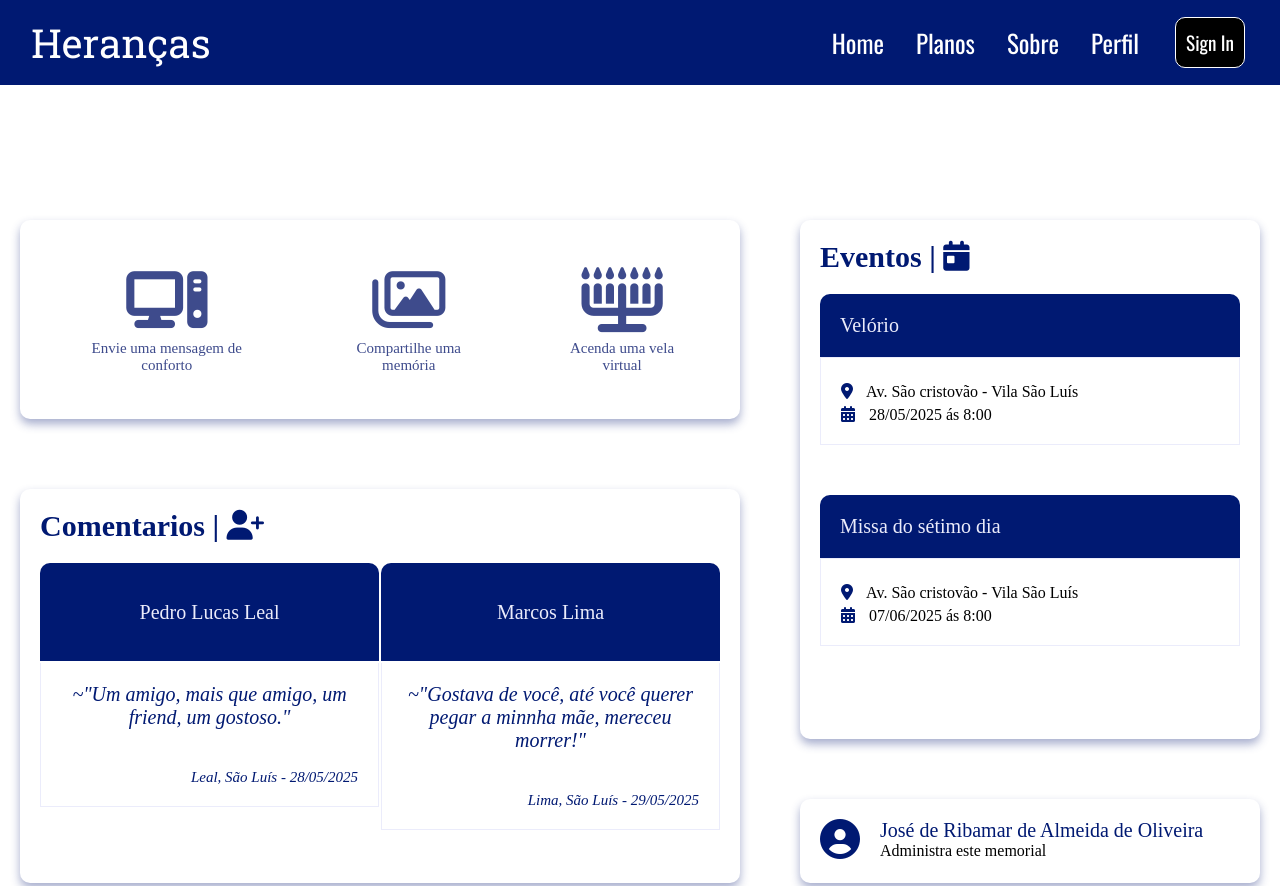
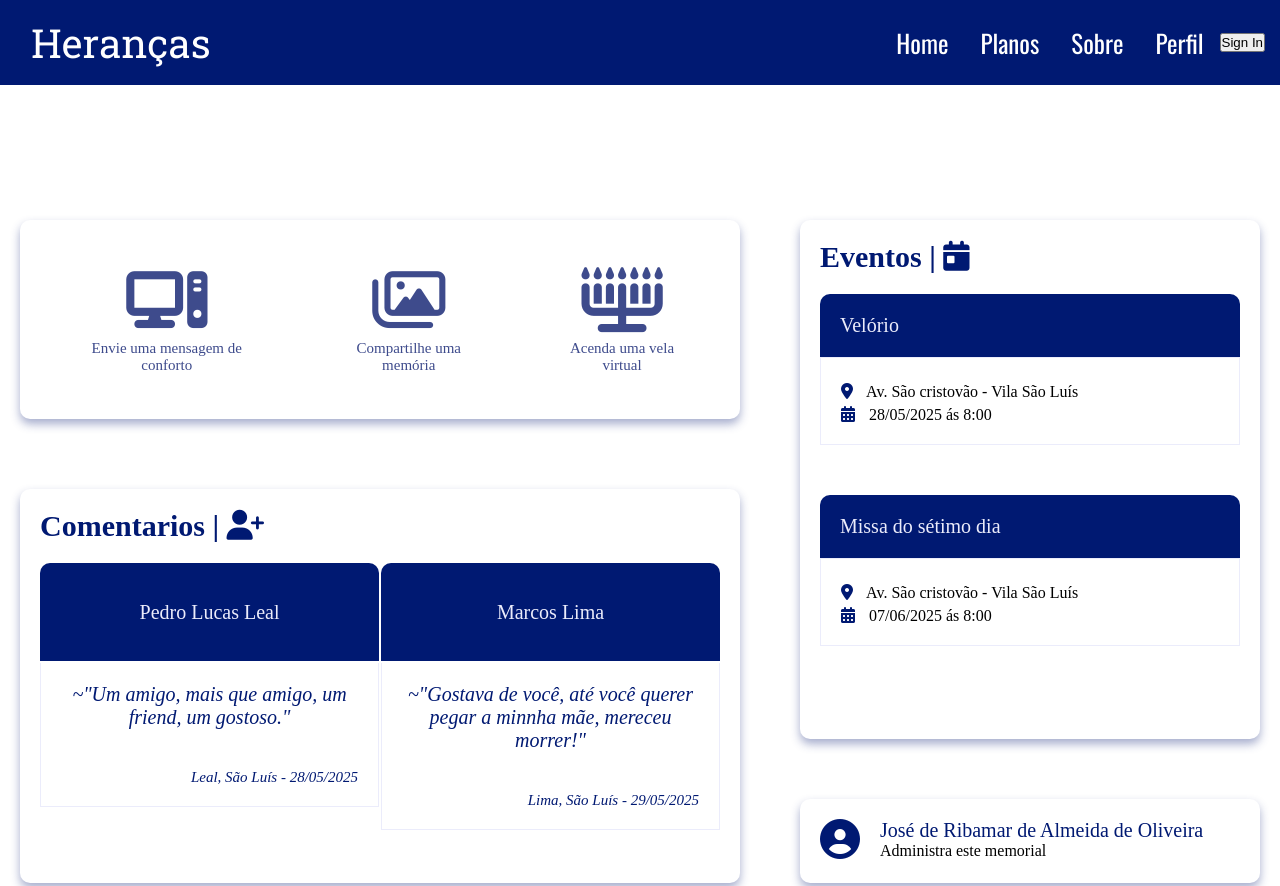
Before and after one commit to Pedrosft/npsite, a plain HTML site: page paginas/pagina-clientes.html in a window 1280 px wide. Shown: the top 886 px of the page. Drawn offline with nearby package versions, Linux system fonts and the light colour scheme; files that its build step writes are made by us from their sources; files whose address does not match are found by name; a web font is replaced by a local one.

Commit message:
responsive pages

```diff
--- a/styles/base.css
+++ b/styles/base.css
@@ -40,23 +40,6 @@ ul {
 .nav-link:hover {
     color: var(--color1-clara1);
     text-decoration: overline;
-}
-
-.sign-button {
-    padding: 10px;
-    margin: auto 20px;
-    border-radius: 10px;
-    background-color: black;
-    border: 1px solid white;
-    color: white;
-    font-family: var(--primary-font);
-    font-size: 1.2rem;
-}
-
-.sign-button:hover {
-    background-color: rgb(152, 147, 147);
-    color: black;
-    border: 1px solid black;
 }
 
 .hamburger {
@@ -117,9 +100,6 @@ img {
             width: 100%;
             text-align: center;
         }
-        .sign-button {
-            display: none;
-        }
     }
 
     .logo {
```
Also changed, not shown: index.html (+0 -1 lines).
